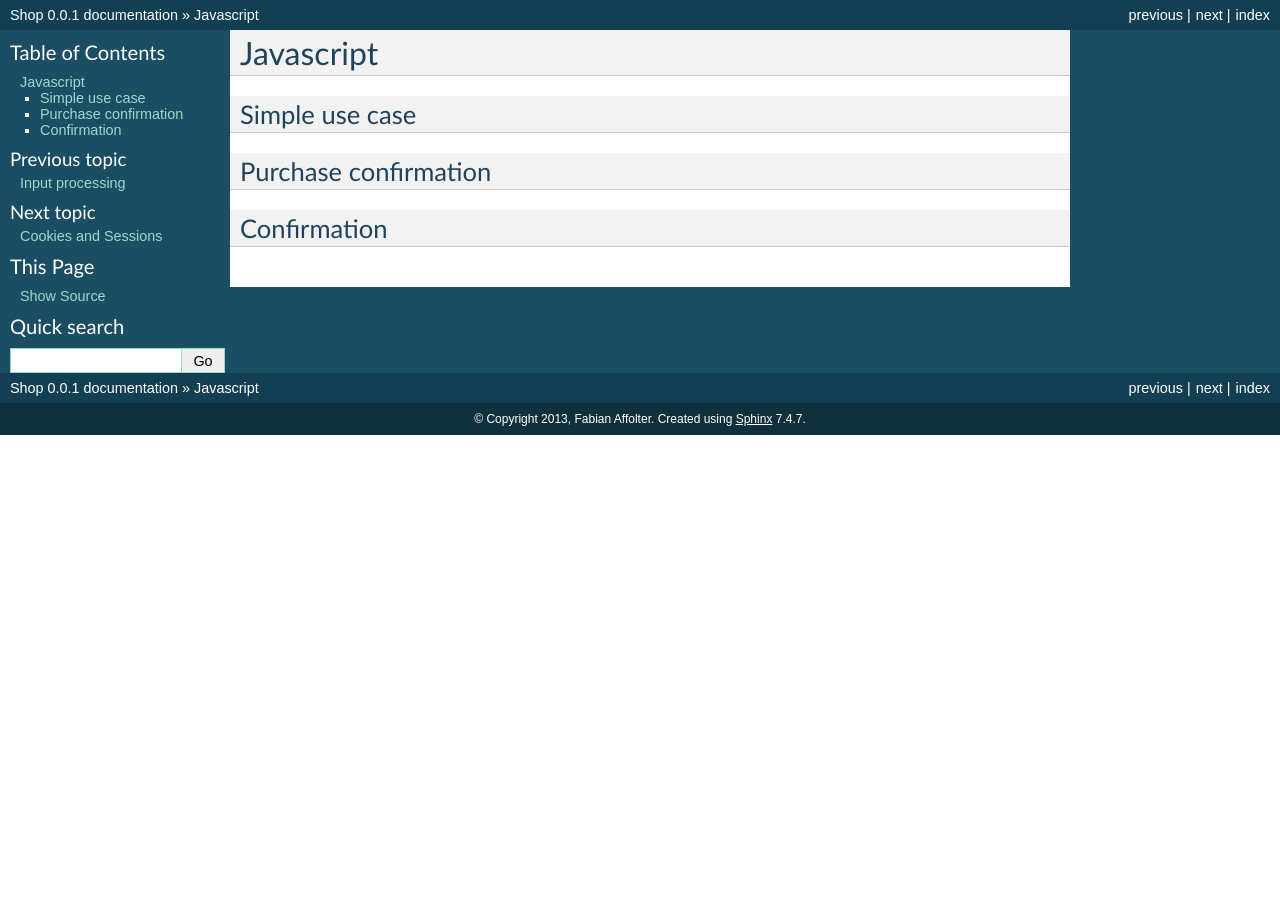
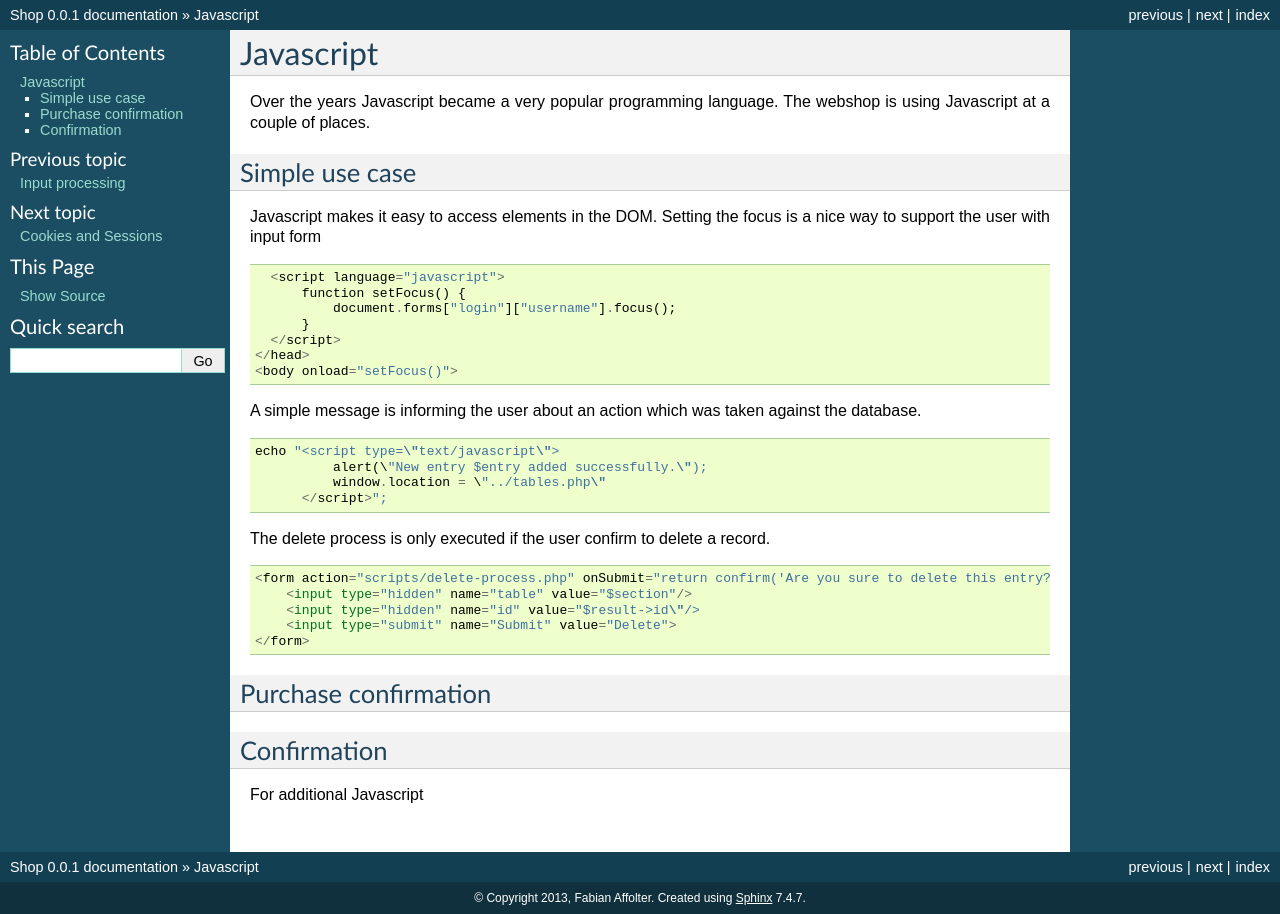
Before and after one commit to fabaff/shop, a Sphinx documentation site: the page built from docs/javascript.rst, in a window 1280 px wide. Built offline with Sphinx 7.4.7, drawn with Linux system fonts in a browser that asks for light colours; formulas are drawn with MathJax 3.

Commit message:
update javascript section

```diff
--- a/docs/javascript.rst
+++ b/docs/javascript.rst
@@ -2,12 +2,37 @@
 
 Javascript
 ==========
+Over the years Javascript became a very popular programming language. The
+webshop is using Javascript at a couple of places.
 
 Simple use case
 ---------------
+Javascript makes it easy to access elements in the DOM. Setting the focus is a
+nice way to support the user with input form ::
 
+    <script language="javascript">
+        function setFocus() {
+            document.forms["login"]["username"].focus();
+        }
+    </script>
+  </head>
+  <body onload="setFocus()">
 
+A simple message is informing the user about an action which was taken against
+the database. ::
 
+    echo "<script type=\"text/javascript\">
+              alert(\"New entry $entry added successfully.\");
+              window.location = \"../tables.php\"
+          </script>";
+
+The delete process is only executed if the user confirm to delete a record. ::
+
+    <form action="scripts/delete-process.php" onSubmit="return confirm('Are you sure to delete this entry?');" method="POST">
+        <input type="hidden" name="table" value="$section"/>
+        <input type="hidden" name="id" value="$result->id\"/>
+        <input type="submit" name="Submit" value="Delete">
+    </form>
 
 Purchase confirmation
 ---------------------
@@ -16,3 +41,7 @@ Purchase confirmation
 
 Confirmation
 ------------
+
+
+
+For additional Javascript
```
